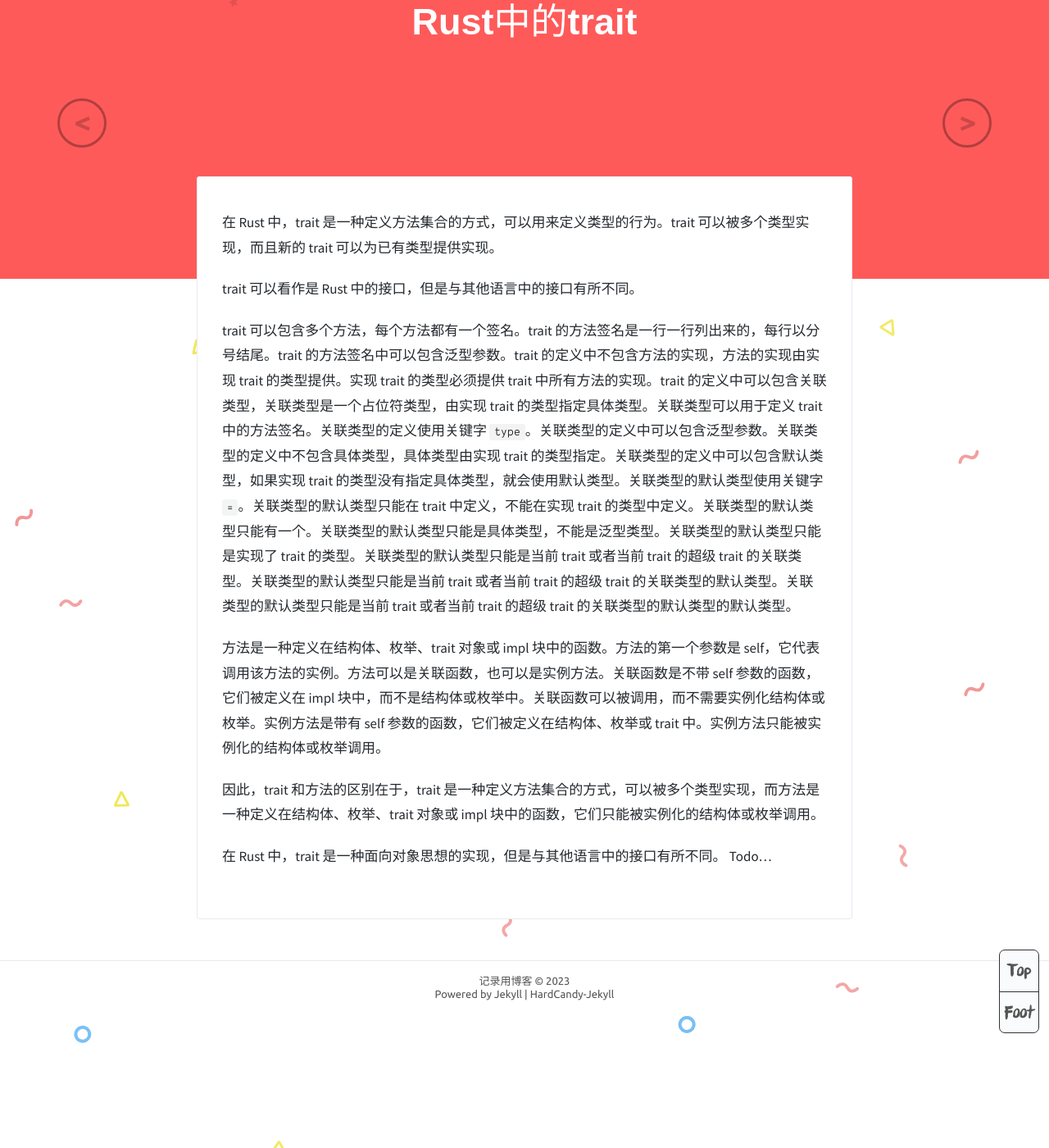
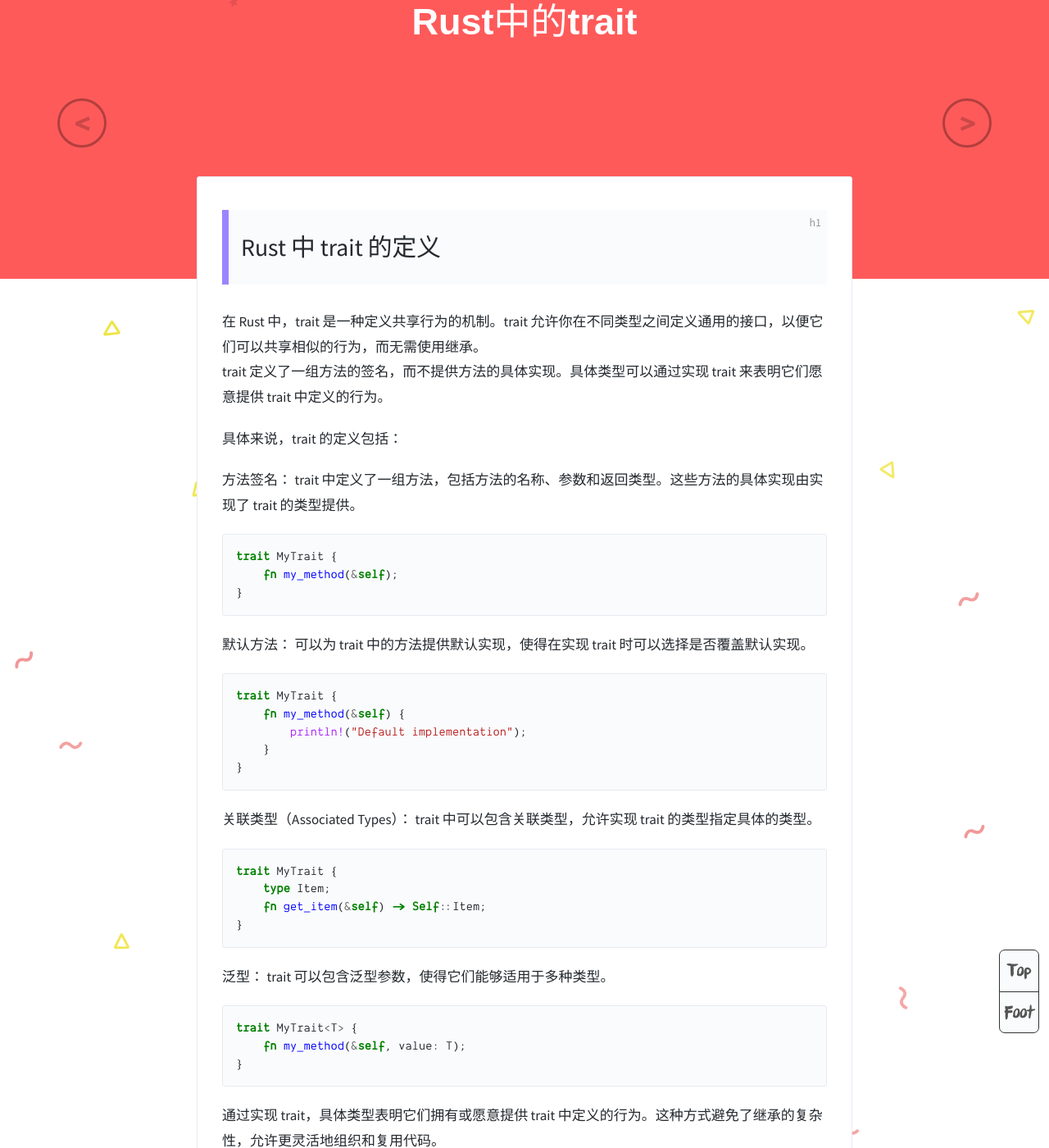
Before and after one commit to 1325927765/1325927765.github.io, a Jekyll site: the page built from _posts/2023-11-27-Rust中的trait.md, in a window 1280 px wide and 1400 px high, scrolled down 285 px. Shown: the whole window at 82% size. Built offline with Jekyll 4.4.1, drawn with Linux system fonts in a browser that asks for light colours.

Commit message:
modified:   "_posts/2023-11-27-Rust\344\270\255\347\232\204trait.md"

````diff
--- a/_posts/2023-11-27-Rust中的trait.md
+++ b/_posts/2023-11-27-Rust中的trait.md
@@ -6,15 +6,42 @@
 color: rgb(255,90,90)
 cover: '../assets/rustacean-flat-happy.png'
 ---
-在 Rust 中，trait 是一种定义方法集合的方式，可以用来定义类型的行为。trait 可以被多个类型实现，而且新的 trait 可以为已有类型提供实现。
+# Rust 中 trait 的定义
+在 Rust 中，trait 是一种定义共享行为的机制。trait 允许你在不同类型之间定义通用的接口，以便它们可以共享相似的行为，而无需使用继承。
+trait 定义了一组方法的签名，而不提供方法的具体实现。具体类型可以通过实现 trait 来表明它们愿意提供 trait 中定义的行为。
 
-trait 可以看作是 Rust 中的接口，但是与其他语言中的接口有所不同。
+具体来说，trait 的定义包括：
 
-trait 可以包含多个方法，每个方法都有一个签名。trait 的方法签名是一行一行列出来的，每行以分号结尾。trait 的方法签名中可以包含泛型参数。trait 的定义中不包含方法的实现，方法的实现由实现 trait 的类型提供。实现 trait 的类型必须提供 trait 中所有方法的实现。trait 的定义中可以包含关联类型，关联类型是一个占位符类型，由实现 trait 的类型指定具体类型。关联类型可以用于定义 trait 中的方法签名。关联类型的定义使用关键字 `type`。关联类型的定义中可以包含泛型参数。关联类型的定义中不包含具体类型，具体类型由实现 trait 的类型指定。关联类型的定义中可以包含默认类型，如果实现 trait 的类型没有指定具体类型，就会使用默认类型。关联类型的默认类型使用关键字 `=`。关联类型的默认类型只能在 trait 中定义，不能在实现 trait 的类型中定义。关联类型的默认类型只能有一个。关联类型的默认类型只能是具体类型，不能是泛型类型。关联类型的默认类型只能是实现了 trait 的类型。关联类型的默认类型只能是当前 trait 或者当前 trait 的超级 trait 的关联类型。关联类型的默认类型只能是当前 trait 或者当前 trait 的超级 trait 的关联类型的默认类型。关联类型的默认类型只能是当前 trait 或者当前 trait 的超级 trait 的关联类型的默认类型的默认类型。
+方法签名： trait 中定义了一组方法，包括方法的名称、参数和返回类型。这些方法的具体实现由实现了 trait 的类型提供。
 
-方法是一种定义在结构体、枚举、trait 对象或 impl 块中的函数。方法的第一个参数是 self，它代表调用该方法的实例。方法可以是关联函数，也可以是实例方法。关联函数是不带 self 参数的函数，它们被定义在 impl 块中，而不是结构体或枚举中。关联函数可以被调用，而不需要实例化结构体或枚举。实例方法是带有 self 参数的函数，它们被定义在结构体、枚举或 trait 中。实例方法只能被实例化的结构体或枚举调用。
+```rust
+trait MyTrait {
+    fn my_method(&self);
+}
+```
 
-因此，trait 和方法的区别在于，trait 是一种定义方法集合的方式，可以被多个类型实现，而方法是一种定义在结构体、枚举、trait 对象或 impl 块中的函数，它们只能被实例化的结构体或枚举调用。
+默认方法： 可以为 trait 中的方法提供默认实现，使得在实现 trait 时可以选择是否覆盖默认实现。
 
-在 Rust 中，trait 是一种面向对象思想的实现，但是与其他语言中的接口有所不同。
-Todo...
+```rust
+trait MyTrait {
+    fn my_method(&self) {
+        println!("Default implementation");
+    }
+}
+```
+关联类型（Associated Types）： trait 中可以包含关联类型，允许实现 trait 的类型指定具体的类型。
+
+```rust
+trait MyTrait {
+    type Item;
+    fn get_item(&self) -> Self::Item;
+}
+```
+泛型： trait 可以包含泛型参数，使得它们能够适用于多种类型。
+
+```rust
+trait MyTrait<T> {
+    fn my_method(&self, value: T);
+}
+```
+通过实现 trait，具体类型表明它们拥有或愿意提供 trait 中定义的行为。这种方式避免了继承的复杂性，允许更灵活地组织和复用代码。
````
